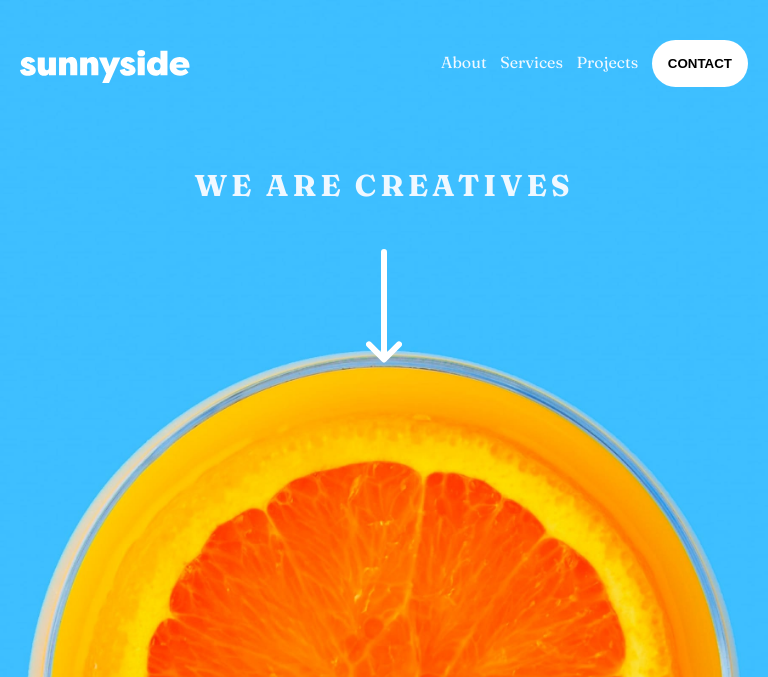
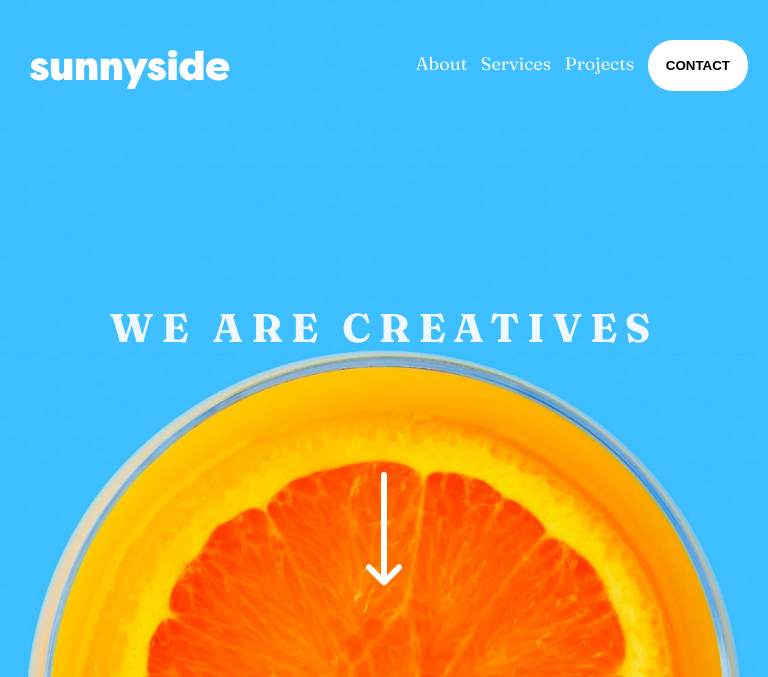
Before and after one commit to ismailidris092-commits/sunnyside-poject, a plain HTML site: page index.html in a window 768 px wide. Shown: the top 677 px of the page. Drawn offline with Linux system fonts and the light colour scheme.

Commit message:
updated sunnyside

```diff
--- a/style.css
+++ b/style.css
@@ -571,9 +571,27 @@ footer {
     font-family: "fraunces", serif;
   }
 
+  .nav-list a {
+    text-decoration: none;
+    font-size: 18px;
+    color: aliceblue;
+  }
+
+  .nav-list-spacing {
+    margin-right: 50px;
+  }
+
+  .nav-list button {
+    font-weight: bold;
+    padding: 18px;
+    border: none;
+    border-radius: 25px;
+    background-color: white;
+  }
+
   #sunnyside-logo img {
-    width: 170px;
-    padding-top: 10px;
+    width: 200px;
+    padding: 10px;
   }
 
   .nav-list-spacing {
@@ -583,15 +601,16 @@ footer {
   .creatives-heading {
     font-family: "fraunces", serif;
     text-align: center;
-    font-size: 30px;
+    font-size: 40px;
     color: aliceblue;
-    margin-top: 40px;
-    letter-spacing: 4px;
+    margin-top: 160px;
+    letter-spacing: 8px;
+    transform: scale(1);
   }
 
   #icon-arrow {
     text-align: center;
-    margin-top: 45px;
+    margin-top: 120px;
   }
 
   /* transfom brand section */
```
